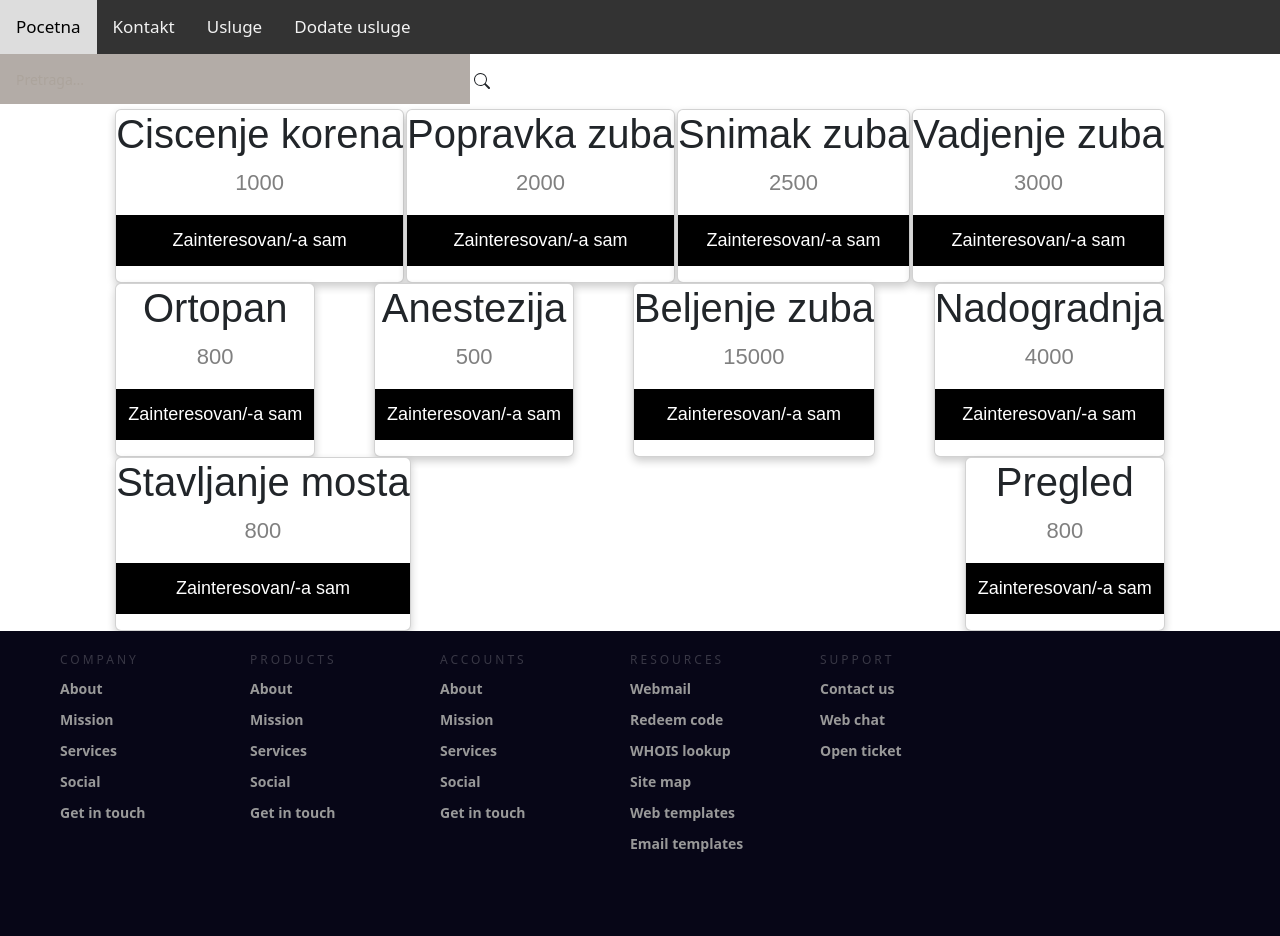
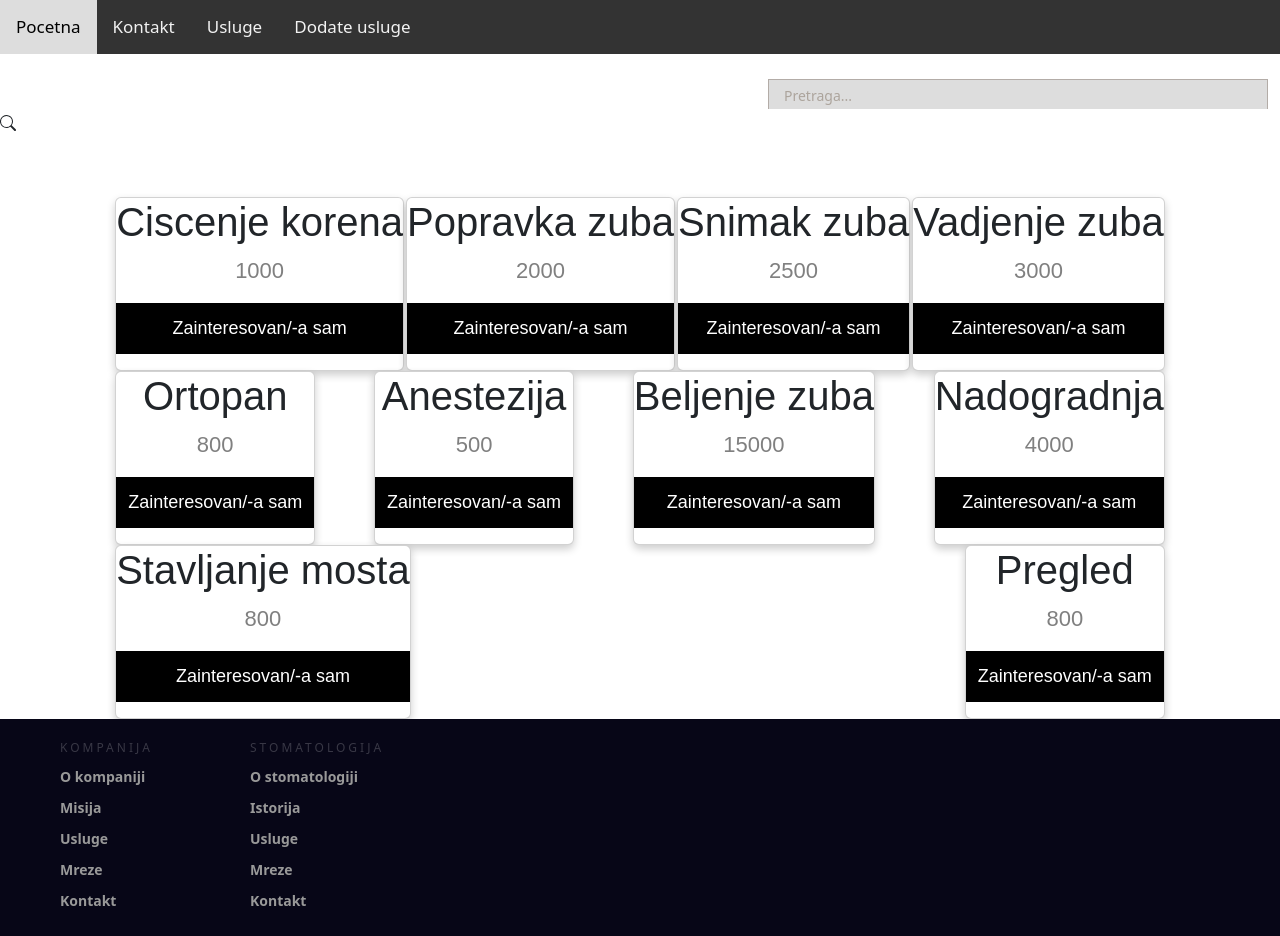
Before and after one commit to MarijaVukovicc/zubarreact, a React (Create React App) app: page /usluge in a window 1280 px wide. Before the commit the page ends 879 px from the top, so only its background shows below. Built offline with nearby package versions, Linux system fonts and the light colour scheme.

Commit message:
finalne ispravke

```diff
--- a/src/App.css
+++ b/src/App.css
@@ -18,6 +18,7 @@ html,body {
   position: relative;
   height: auto;
   background-color: #070617;
+
 }
 .footer .col {
   width: 190px;
@@ -231,6 +232,7 @@ body, html {
   margin: auto;
   text-align: center;
   font-family: arial;
+
 }
 
 .price {
@@ -254,19 +256,23 @@ body, html {
   opacity: 0.7;
 }
 
+
+
+
 .sveUsluge{
+
   display: flex;
   flex-direction: row;
   flex-wrap: wrap;
-  padding-top: 5px;
 
+  padding-top: 5%;
    margin-left: 9%;
    margin-right:9%;
-   margin-top: 0;
+   margin-top: 100;
    justify-content: space-between;
 }
 
-/*
+
 .search{
   margin-top: 2%;
   margin-left: 60%;
@@ -275,4 +281,3 @@ body, html {
   width: 500px;
   height: 30px;
 }
-*/
--- a/src/App.js
+++ b/src/App.js
@@ -84,12 +84,10 @@ function App() {
   ]);
 
   function dodajZain(id) {
-
     niz.forEach((u) => {
       if (u.id === id) {
         u.zainteresovan = 1;
         setBrZain(brojZainteresovan + 1)
-
       }
     })
   }
@@ -100,13 +98,10 @@ function App() {
       if (u.id === id) {
         u.zainteresovan = 0;
         setBrZain(brojZainteresovan - 1)
-
       }
     })
   }
   return (
-
-
     <div>
       <BrowserRouter>
         <NavBar></NavBar>
--- a/src/komponente/Footer.jsx
+++ b/src/komponente/Footer.jsx
@@ -6,54 +6,26 @@ function Footer() {
             <div className="footer">
   <div className="contain">
   <div className="col">
-    <h1>Company</h1>
+    <h1>Kompanija</h1>
     <ul>
-      <li>About</li>
-      <li>Mission</li>
-      <li>Services</li>
-      <li>Social</li>
-      <li>Get in touch</li>
+      <li>O kompaniji</li>
+      <li>Misija</li>
+      <li>Usluge</li>
+      <li>Mreze</li>
+      <li>Kontakt</li>
     </ul>
   </div>
   <div className="col">
-    <h1>Products</h1>
+    <h1>Stomatologija</h1>
     <ul>
-      <li>About</li>
-      <li>Mission</li>
-      <li>Services</li>
-      <li>Social</li>
-      <li>Get in touch</li>
+      <li>O stomatologiji</li>
+      <li>Istorija</li>
+      <li>Usluge</li>
+      <li>Mreze</li>
+      <li>Kontakt</li>
     </ul>
   </div>
-  <div className="col">
-    <h1>Accounts</h1>
-    <ul>
-      <li>About</li>
-      <li>Mission</li>
-      <li>Services</li>
-      <li>Social</li>
-      <li>Get in touch</li>
-    </ul>
-  </div>
-  <div className="col">
-    <h1>Resources</h1>
-    <ul>
-      <li>Webmail</li>
-      <li>Redeem code</li>
-      <li>WHOIS lookup</li>
-      <li>Site map</li>
-      <li>Web templates</li>
-      <li>Email templates</li>
-    </ul>
-  </div>
-  <div className="col">
-    <h1>Support</h1>
-    <ul>
-      <li>Contact us</li>
-      <li>Web chat</li>
-      <li>Open ticket</li>
-    </ul>
-  </div>
+
 <div className="clearfix"></div>
 </div>
 </div>
--- /dev/null
+++ b/zubarreact/package.json
@@ -0,0 +1,5 @@
+{
+  "name": "zubarreact",
+  "version": "0.1.0",
+  "private": true
+}
```
